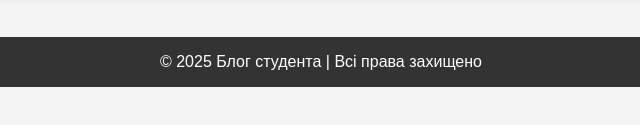
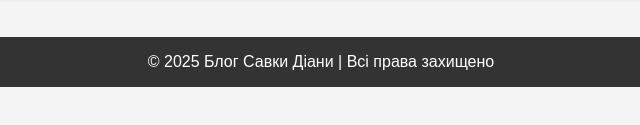
Before and after one commit to DSavka7/web_development_basics, a plain HTML site: page Lb_2/blog.html in a window 1280 px wide. Shown: the part 579-704 px from the top of the page, 319-959 px from the left. Drawn offline with Linux system fonts and the light colour scheme.

Commit message:
Update blog.html

```diff
--- a/Lb_2/blog.html
+++ b/Lb_2/blog.html
@@ -85,7 +85,7 @@
     </div>
 
     <footer>
-        &copy; 2025 Блог студента | Всі права захищено
+        &copy; 2025 Блог Савки Діани | Всі права захищено
     </footer>
 
 </body>
```
